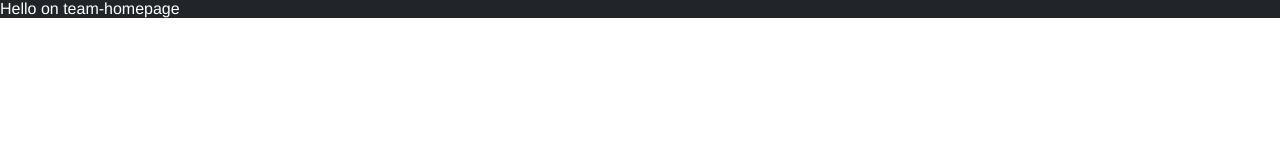
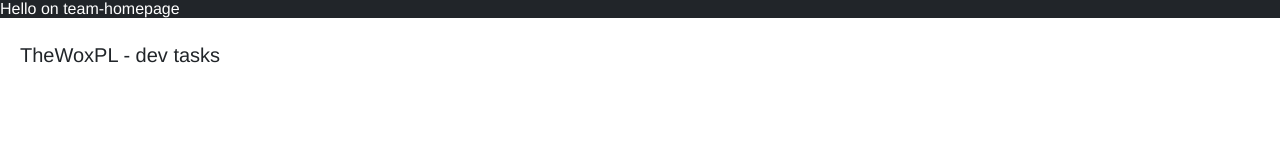
Before and after one commit to TheWoxPL/homepage-POC, a Gatsby site: page / in a window 1280 px wide. Built offline with nearby package versions, Linux system fonts and the light colour scheme; Gatsby itself is replaced by a stand-in of ours.

Commit message:
complete task 2

```diff
--- /dev/null
+++ b/src/components/AppHeader/AppHeader.js
@@ -0,0 +1,7 @@
+import React from 'react';
+
+import { title } from './AppHeader.module.scss';
+
+export const AppHeader = () => (
+  <h2 className={`${title}`}>TheWoxPL - dev tasks</h2>
+);
--- /dev/null
+++ b/src/components/AppHeader/AppHeader.module.scss
@@ -0,0 +1,5 @@
+@import "../../assets/styles/theme";
+
+.title {
+    padding: 20px;
+}
--- a/src/pages/index.js
+++ b/src/pages/index.js
@@ -1,10 +1,13 @@
 import React from 'react';
 
+// import { AppHeader } from '../components/AppHeader/AppHeader';
+import { AppHeader } from '../components/AppHeader/AppHeader';
 import { TitleText } from '../components/TitleText/TitleText';
 
 const IndexPage = () => (
   <>
     <TitleText />
+    <AppHeader />
   </>
 );
 
```
